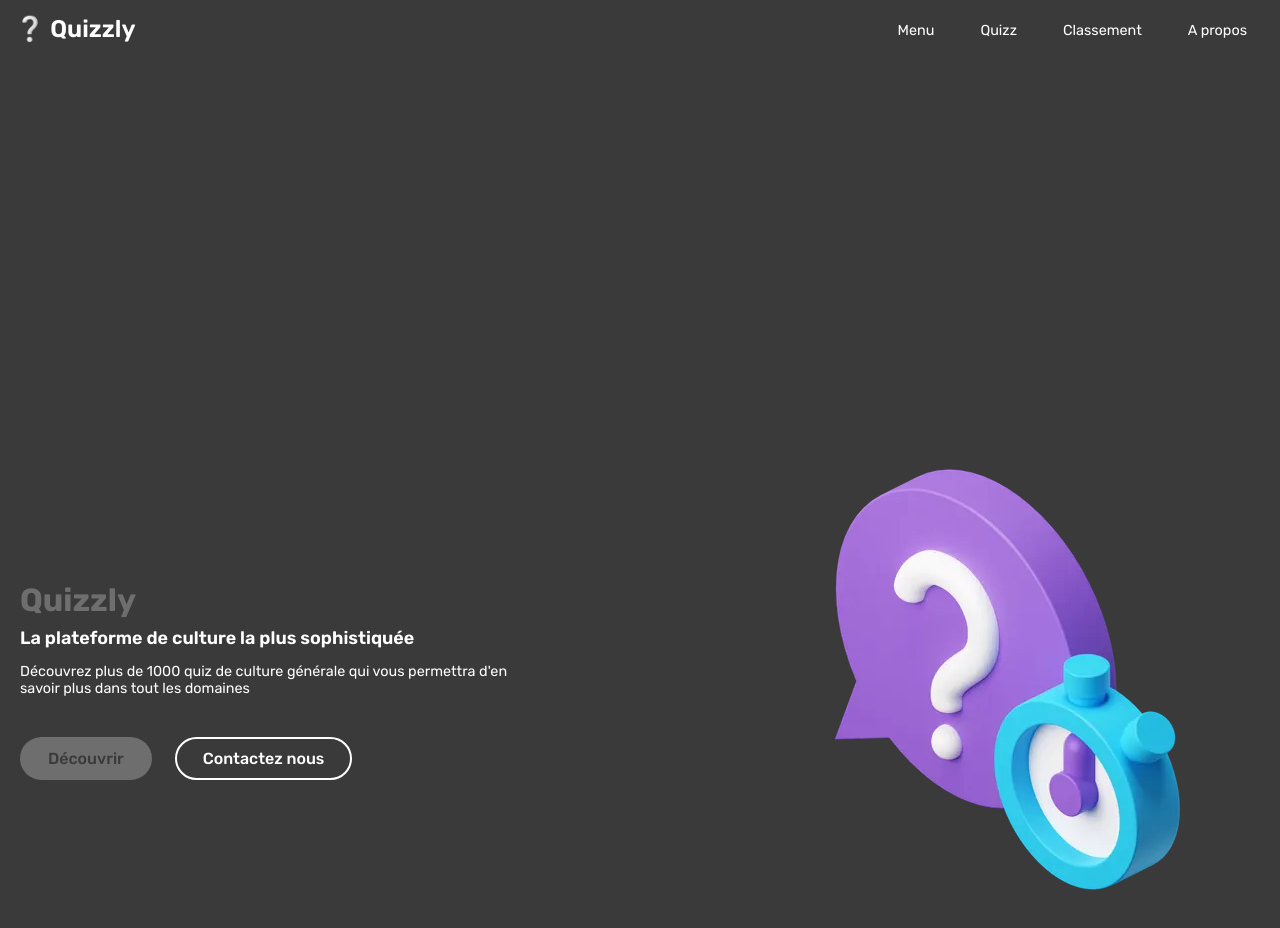
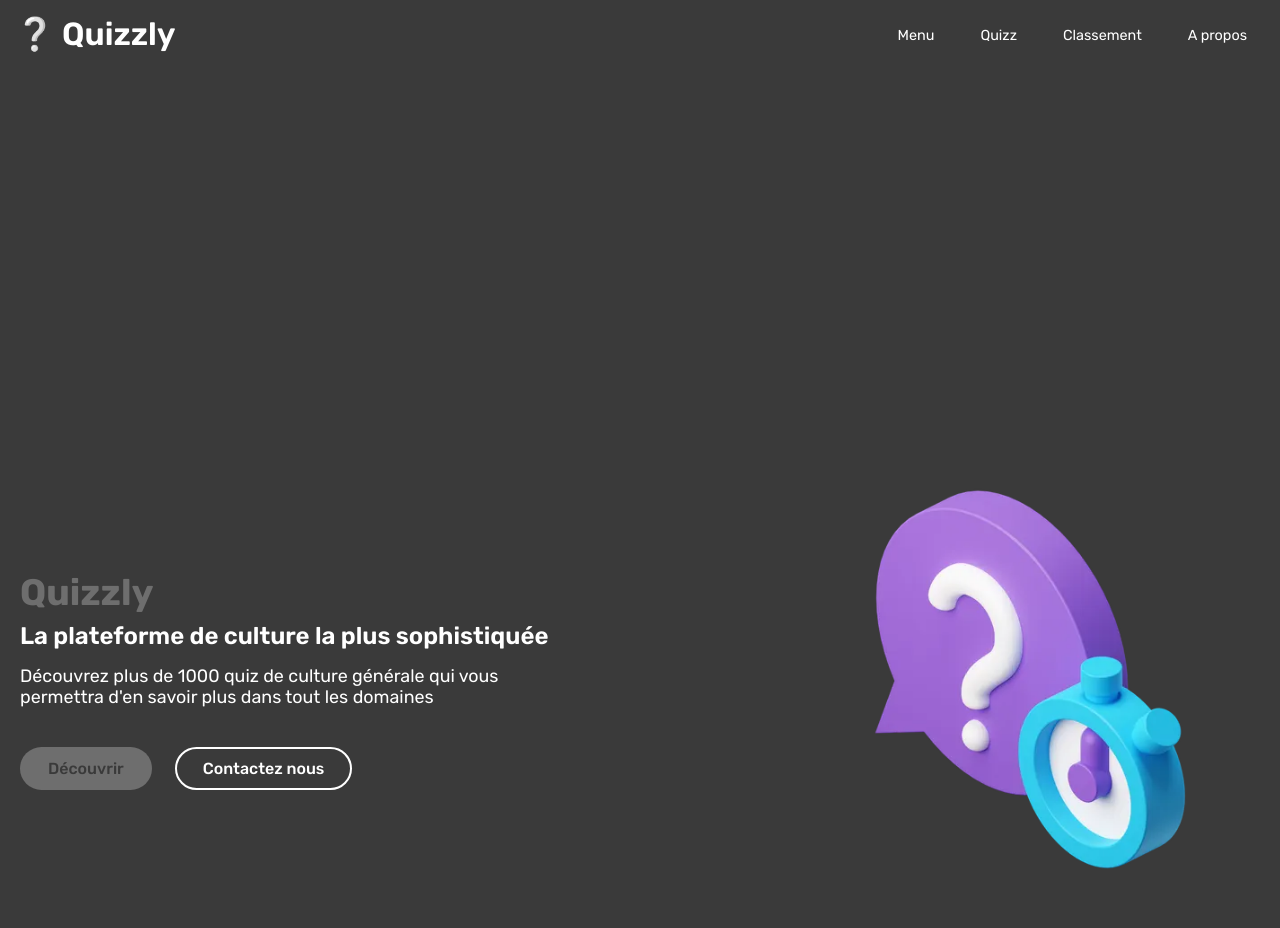
Before and after one commit to Eraxyy/Quizzly, a plain HTML site: page frontend/index.html in a window 1280 px wide. Shown: the top 928 px of the page. Drawn offline with Linux system fonts and the light colour scheme.

Commit message:
changement taille titre et subtitre

```diff
--- a/frontend/style.css
+++ b/frontend/style.css
@@ -84,7 +84,7 @@ header .navbar {
 
 .navbar .nav-logo .logo-text {
     color: var(--white-color);
-    font-size: var(--font-size-l);
+    font-size: var(--font-size-xl);
     font-weight: var(--font-weight-semibold);
 }
 
@@ -120,21 +120,21 @@ header .navbar {
 }
 
 .hero-section .hero-details .title {
-    font-size: var(--font-size-xl);
+    font-size: var(--font-size-xxl);
     color: var(--secondary-color);
 }
 
 .hero-section .hero-details .subtitle{
     margin: 8px 0;
     max-width: 70%;
-    font-size: var(--font-size-m);
+    font-size: var(--font-size-l);
     font-weight: var(--font-weight-semibold);
 }
 
 .hero-section .hero-details .description{
     max-width: 70%;
     margin: 15px 0 40px;
-    font-size: var(--font-size-s);
+    font-size: var(--font-size-m);
 
 }
 
```
